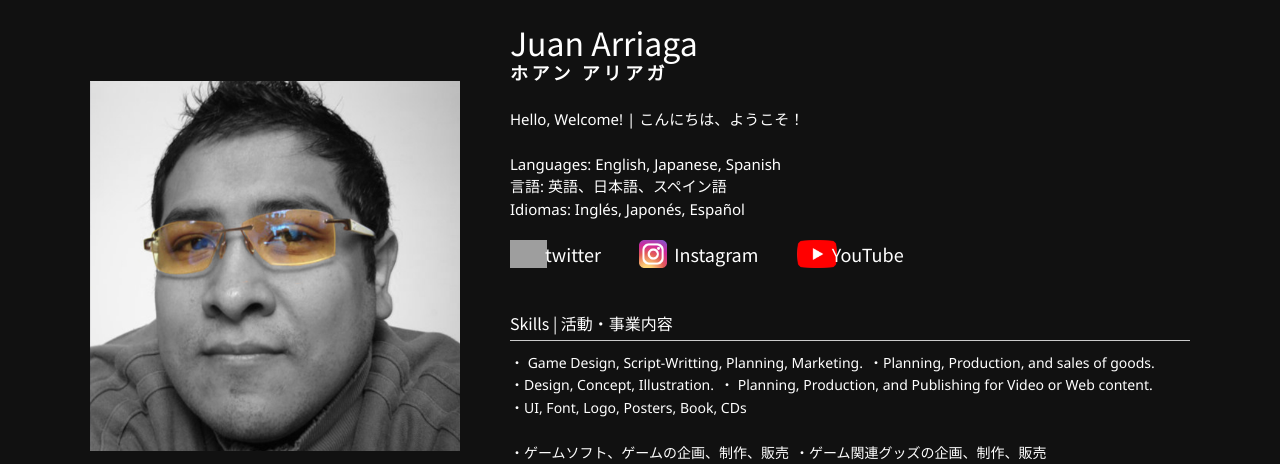
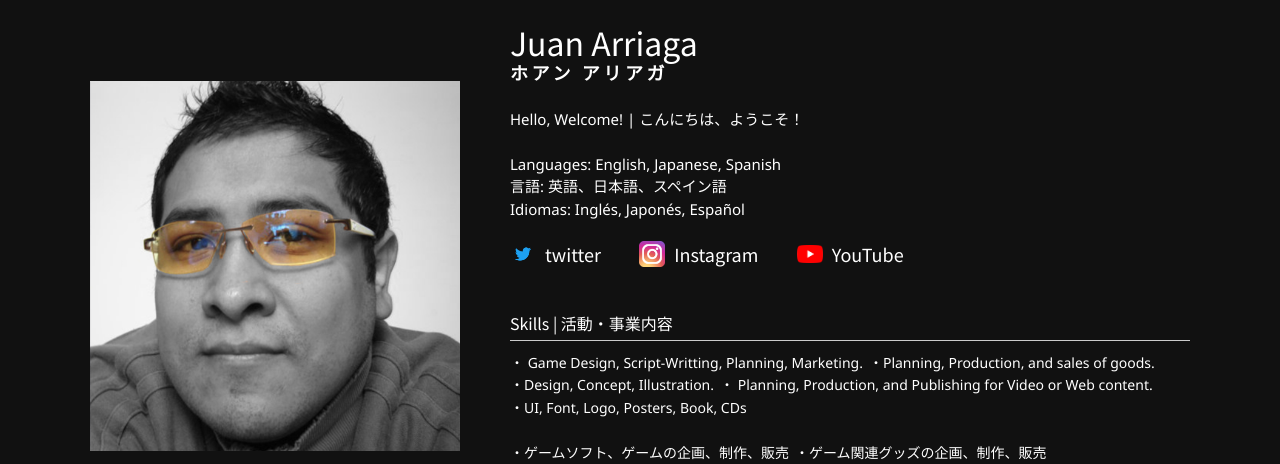
Before and after one commit to subgeta/subgeta.github.io, a PHP site: page /about.html in a window 1280 px wide. Shown: the part 230-694 px from the top of the page. Run offline with PHP 8.4, Linux system fonts and the light colour scheme; grey boxes are pictures that could not be loaded.

Commit message:
Update style.css

```diff
--- a/style.css
+++ b/style.css
@@ -1935,16 +1935,16 @@ p.profilecaption {
   background-size: 22px;
 }
 .about .sns li.icon__twitter {
-  background: url(images/Twitter_Logo_Blue.png.png) left center no-repeat;
-    background-size: contain;
+  background: url(images/Twitter_Logo_Blue.png) left center no-repeat;
+    background-size: 26px;
 }
 .about .sns li.icon__youtube {
   background: url(images/youtube.png) left center no-repeat;
-    background-size: contain;
+    background-size: 26px;
 }
 .about .sns li.icon__instagram {
   background: url(images/insta.png) left center no-repeat;
-    background-size: contain;
+    background-size: 26px;
 }
 .about .sns li.icon__instagram a,
 .about .sns li.icon__youtube a,
```
